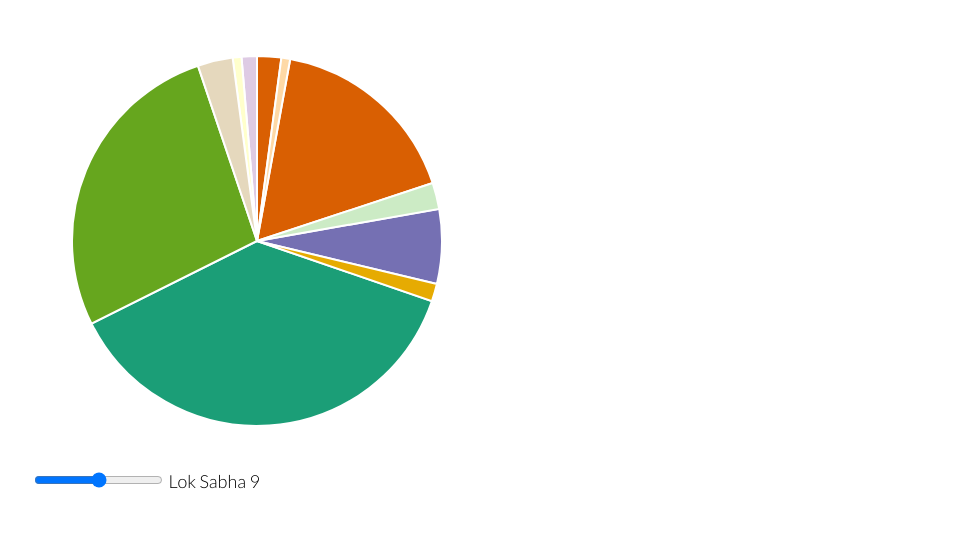
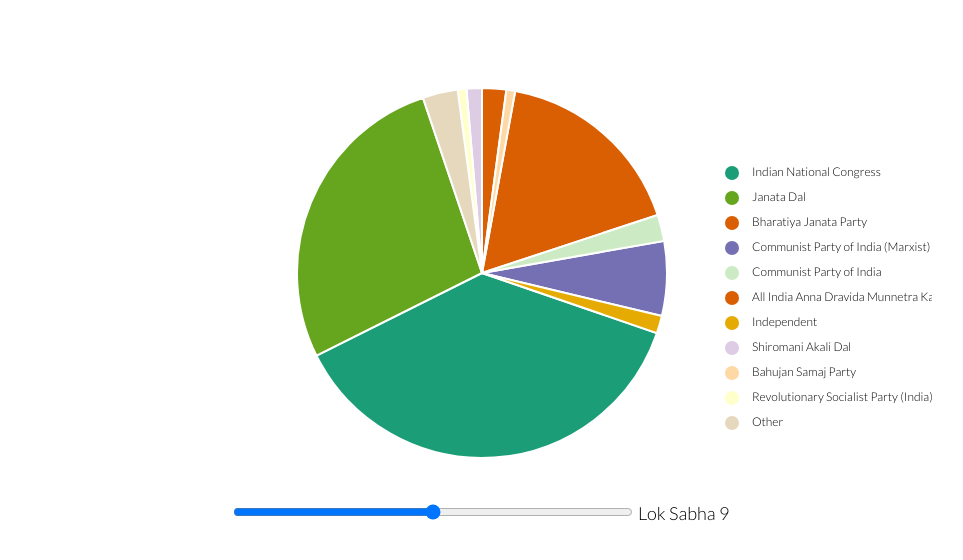
Before and after one commit to lilybhattacharjee5/showcase, a plain HTML site: page posts/06_06_2021.html in a window 1280 px wide. Shown: the part 146-706 px from the top of the page, without its empty margins (160-1123 px from the left). Drawn offline with nearby package versions, Linux system fonts and the light colour scheme.

Commit message:
06/06 post: completed LS over time pie chart

```diff
--- a/js/06_06_2021.js
+++ b/js/06_06_2021.js
@@ -1,21 +1,55 @@
 // set dimensions & margins of graph
-var width = 450;
+var width = 900;
 var height = 450;
 var margin = 40;
 
-var radius = Math.min(width, height) / 2 - margin
+var size = 20;
+
+var radius = Math.min(width, height) / 2 - margin;
+
+// define helper functions
+function hexToRGB(hex, alpha) {
+    var r = parseInt(hex.slice(1, 3), 16),
+        g = parseInt(hex.slice(3, 5), 16),
+        b = parseInt(hex.slice(5, 7), 16);
+
+    if (alpha) {
+        return "rgba(" + r + ", " + g + ", " + b + ", " + alpha + ")";
+    } else {
+        return "rgb(" + r + ", " + g + ", " + b + ")";
+    }
+}
+
+function partyToColor(party, alpha, mainColors, transientColors) {
+	var finalColor;
+	if (largest10Parties.includes(party)) {
+		finalColor = mainColors(party);
+	} else {
+		finalColor = transientColors(party);
+	}
+	return hexToRGB(finalColor, alpha);
+}
+
+var div = d3.select('body').select('#text').insert('div', ':first-child')
+		.attr('class', 'tooltip-donut')
+		.html('placeholder text')
+		.style('font-weight', 'bold')
+		.style('padding', '5px')
+		.style('display', 'inline-block')
+		.style('opacity', 0);
 
 // append svg object to div called 'party_breakdown_by_ls'
 var svg = d3.select('#party_breakdown_by_ls')
 	.append('svg')
 	.attr('width', width)
 	.attr('height', height)
+	.attr('z-index', -1)
 	.append('g')
-	.attr('transform', 'translate(' + width / 2 + ',' + height / 2 + ')')
+	.attr('transform', 'translate(' + width / 2 + ',' + height / 2 + ')');
 
 var largest10Parties = ['Indian National Congress', 'Bharatiya Janata Party', 'Communist Party of India (Marxist)',  'Janata Party', 'Janata Dal', 'Independent', 'Dravida Munnetra Kazhagam', 'Socialist Party', 'Communist Party', 'All India Anna Dravida Munnetra Kazhagam'];
 
-var color = d3.scaleOrdinal()
+var mainColors = d3.scaleOrdinal()
 	.domain(
 		largest10Parties
 		)
@@ -23,27 +57,37 @@
 
 var arc = d3.arc()
   .innerRadius(0)
-  .outerRadius(radius)
+  .outerRadius(radius);
 
 var mapper = [ls1, ls2, ls3, ls4, ls5, ls6, ls7, ls8, ls9, ls10, ls11, ls12, ls13, ls14, ls15, ls16, ls17];
 
 var local = d3.local();
 
+var mouseoverParty;
+var mouseoverPartyNum;
+
+var legendDots = svg.selectAll('legendDots');
+var legendLabels = svg.selectAll('legendLabels');
+
 function update(input) {
+	// clear previous data
+	svg.selectAll('.legendDots').remove();
+	svg.selectAll('.legendLabels').remove();
+
 	var data = mapper[input - 1];
 
 	var lsnum = d3.select('#lsnum')
-		.html(input.toString())
+		.html(input.toString());
 
 	var pie = d3.pie()
 		.value(function(d) { return d.value; })
 		.sort(function(a, b) {
 			return d3.ascending(a.key, b.key)
-		})
+		});
 
-	var data_ready = pie(d3.entries(data))
+	var data_ready = pie(d3.entries(data));
 	var u = svg.selectAll('path')
-		.data(data_ready)
+		.data(data_ready);
 
 	var smallerUpdateParties = [];
 	for (let smallerParty in Object.keys(data)) {
@@ -73,26 +117,64 @@
 	    })
 		.duration(500)
 		.attr('fill', function(d) {
-			if (largest10Parties.includes(d.data.key)) {
-				return color(d.data.key);
-			}
-			return transientColors(d.data.key);
+			return partyToColor(d.data.key, 1, mainColors, transientColors);
 		})
 		.attr('stroke', 'white')
-		.style('stroke-width', '2px')
+		.style('stroke-width', '2px');
 
 	path
 		.on('mouseover', function (d, i) {
-        	d3.select(this).transition()
-               .attr('opacity', '.85')
-           })
+			d3.select(this).transition()
+				.attr('opacity', '.85');
+
+            div.transition()
+            	.duration(50)
+            	.style('opacity', 1);
+
+            mouseoverParty = d.data.key;
+            mouseoverPartyNum = d.data.value;
+
+            div.html(`<span>${mouseoverParty}: ${mouseoverPartyNum}</span>`)
+            	.style('background-color', function () {
+            		return partyToColor(mouseoverParty, 0.2, mainColors, transientColors);
+            	});
+        })
      	.on('mouseout', function (d, i) {
-        	d3.select(this).transition()
-               .attr('opacity', '1')
-           });
+     		d3.select(this).transition()
+     			.attr('opacity', '1');
+
+     		div.transition()
+     			.duration('50')
+     			.style('opacity', 0)
+        });
+
+    // create legend
+    legendDots
+    	.data(Object.keys(data))
+    	.enter()
+    	.append('circle')
+    		.attr('cx', 250)
+    		.attr('cy', function(d, i) { return -100 + i * 25 })
+    		.attr('r', 7)
+    		.attr('class', 'legendDots')
+    		.style('fill', function(d) {
+    			return partyToColor(d, 1, mainColors, transientColors);
+    		});
+
+    legendLabels
+    	.data(Object.keys(data))
+    	.enter()
+    	.append('text')
+    		.attr('class', 'legendLabels')
+    		.attr('x', 270)
+    		.attr('y', function(d, i) { return -110 + i * (size + 5) + (size / 2)})
+    		.text(function(d) { return d; })
+    		.attr('font-size', '12px')
+    		.attr('text-anchor', 'left')
+    		.style('alignment-baseline', 'middle');
 
 	u.exit()
-		.remove()
+		.remove();
 }
 
-update(9)
+update(Math.round(mapper.length / 2));
--- a/posts/06_06_2021.html
+++ b/posts/06_06_2021.html
@@ -29,9 +29,11 @@
 		<div id="text">
 			<div id="party_breakdown_by_ls"></div>
 			<!-- Add range scale -->
-			<input type="range" id="volume" name="volume" oninput="update(this.value)"
-		    	min="1" max="17">
-		  	<label for="volume">Lok Sabha <span id="lsnum"></span></label>
+			<div style="text-align:center;">
+				<input type="range" id="volume" name="volume" oninput="update(this.value)"
+			    	min="1" max="17" style="width:400px">
+			  	<label for="volume">Lok Sabha <span id="lsnum"></span></label>
+			</div>
 
 			<script src ="../js/06_06_2021.js"></script>
 		</div>
```
